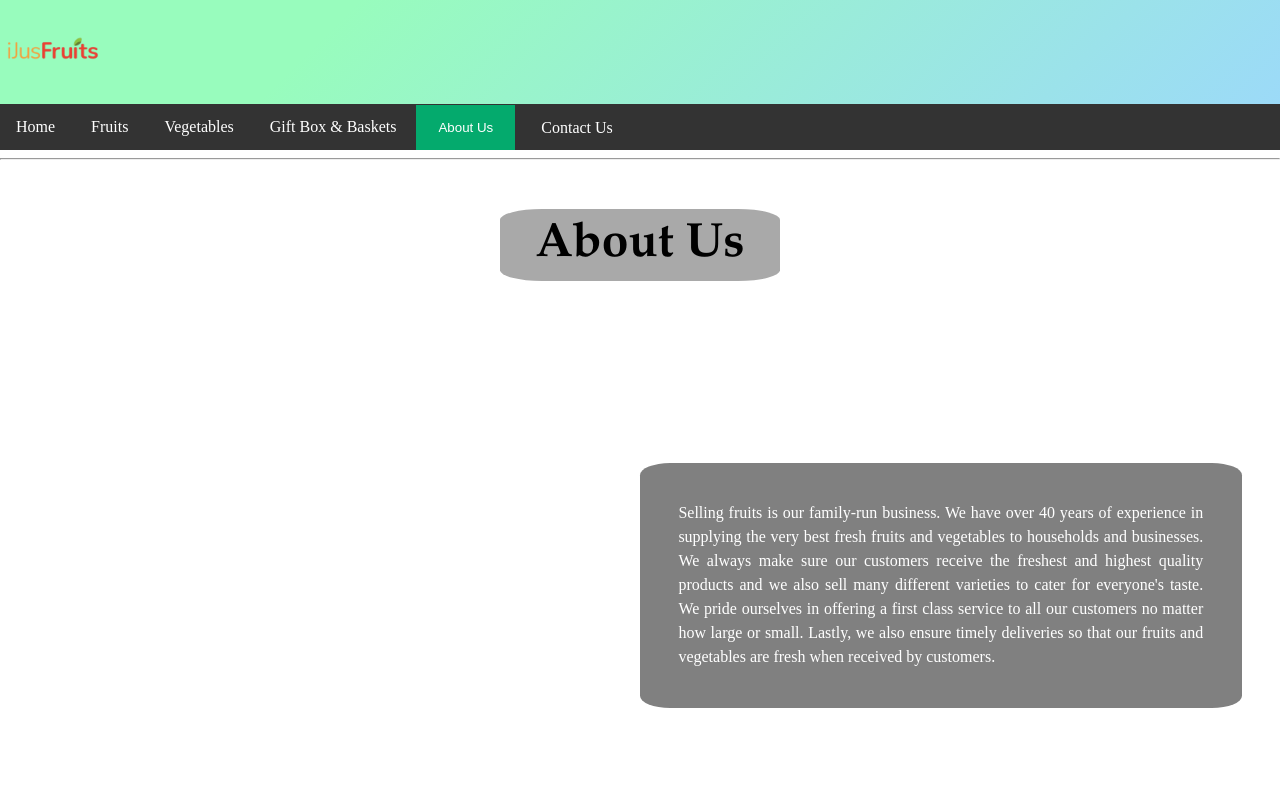
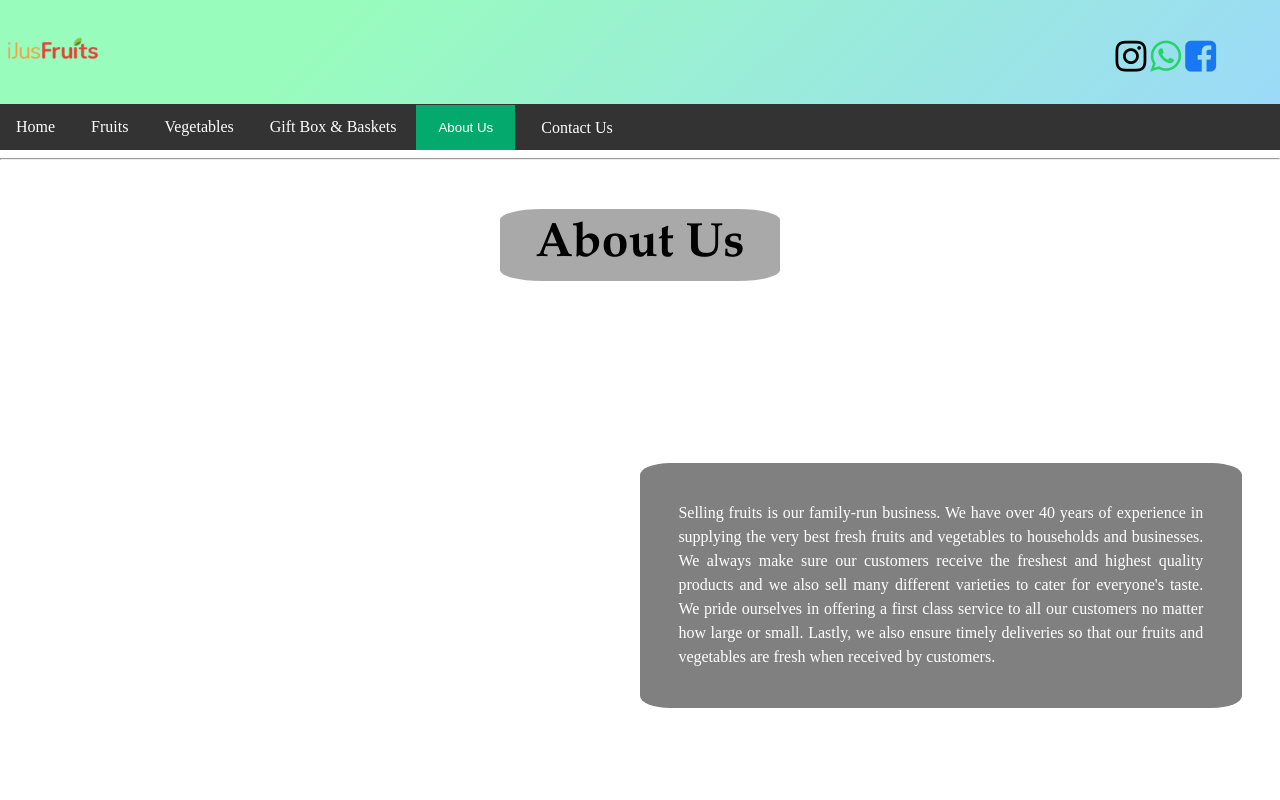
Before and after one commit to Dynasty-Oriea/dynasty-oriea.github.io, a plain HTML site: page about.html in a window 1280 px wide. Shown: the top 800 px of the page. Drawn offline with Linux system fonts and the light colour scheme.

Commit message:
added social media links to header

```diff
--- a/about.html
+++ b/about.html
@@ -5,10 +5,16 @@
     <link rel="icon" type="image/x-icon" href="/images/favicon.ico">
     <meta name="viewport" content="width=device-width, initial-scale=1.0">
     <link rel="stylesheet" href="styles.css">
+    <link rel="stylesheet" href="https://cdnjs.cloudflare.com/ajax/libs/font-awesome/4.7.0/css/font-awesome.min.css">
   </head>
   <body class="homepage">
     <header class="header">
       <img class="header-logo" src="images/logo.png" alt="logo" style="width:100px;height:100px;">
+      <div class="icons">
+        <a href="https://www.instagram.com/ijus_fruits/"><i class="fa fa-instagram" style="font-size:36px; color: black"></i></a>
+        <a href="https://wa.me/+601113042731"><i class="fa fa-whatsapp" style="font-size:36px; color: #25D366"></i></a>
+        <a href="https://www.facebook.com/ijusfruits"><i class="fa fa-facebook-square" style="font-size:36px; color:#1877F2"></i></a>
+      </div>
     </header>
     <ul class="navbar">
       <li class="navbar-options"><a href="index.html">Home</a></li>
--- a/styles.css
+++ b/styles.css
@@ -8,6 +8,13 @@
 .header {
     background-color: #9cdaf8;
     background-image: linear-gradient(315deg, #9cdaf8 0%, #98fcbd 74%);
+}
+
+.icons {
+    float: inline-end;
+    padding-top: 3%;
+    padding-right: 5%;
+    padding-bottom: 2%;
 }
 
 .navbar {
```
Also changed, not shown: contact.html (+6 -0 lines), faq.html (+6 -0 lines), fruits.html (+6 -0 lines), gift_box.html (+6 -0 lines), index.html (+6 -0 lines), privacy.html (+6 -0 lines), refund.html (+6 -0 lines), terms.html (+6 -0 lines), vegetables.html (+6 -0 lines).
